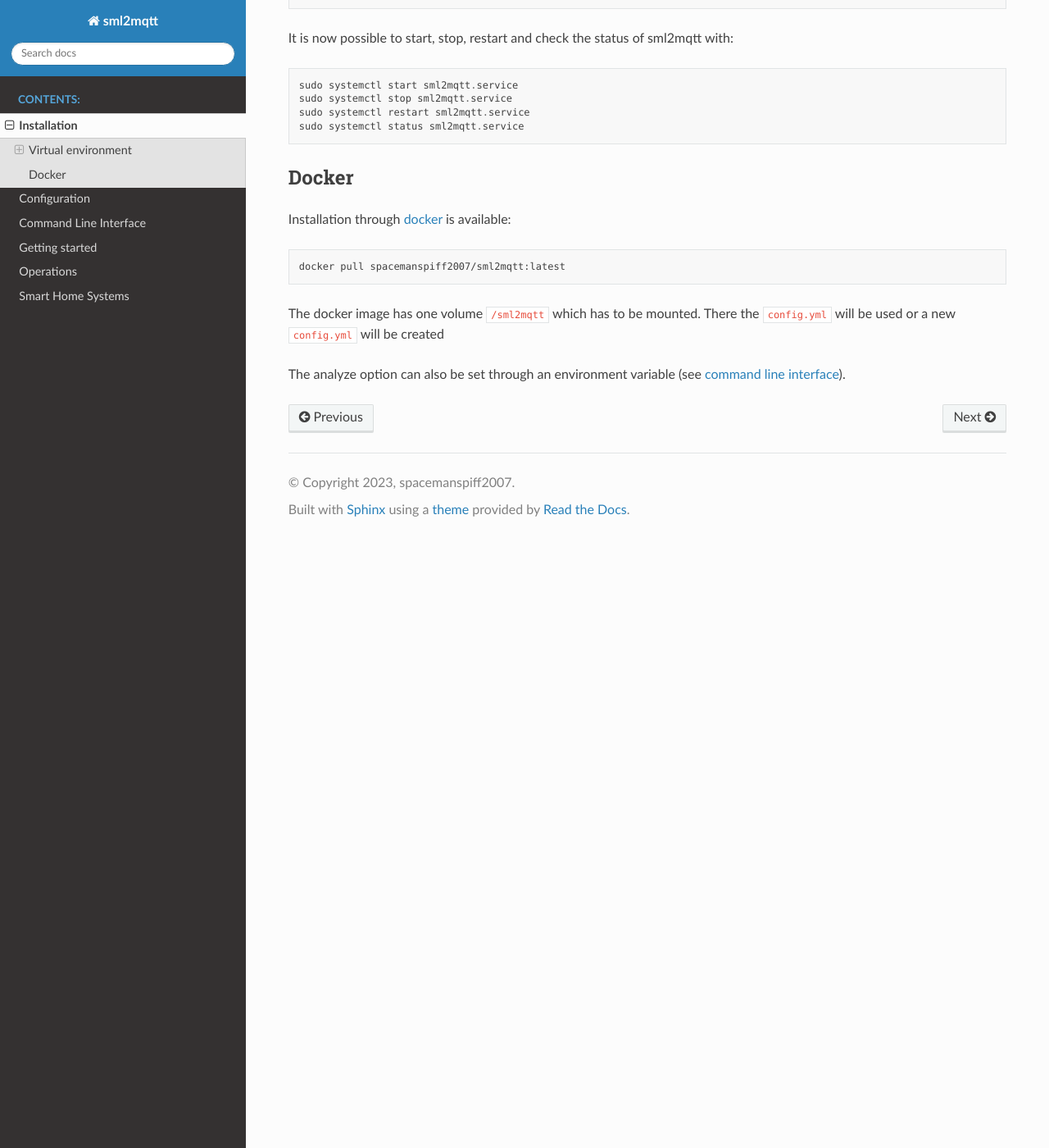
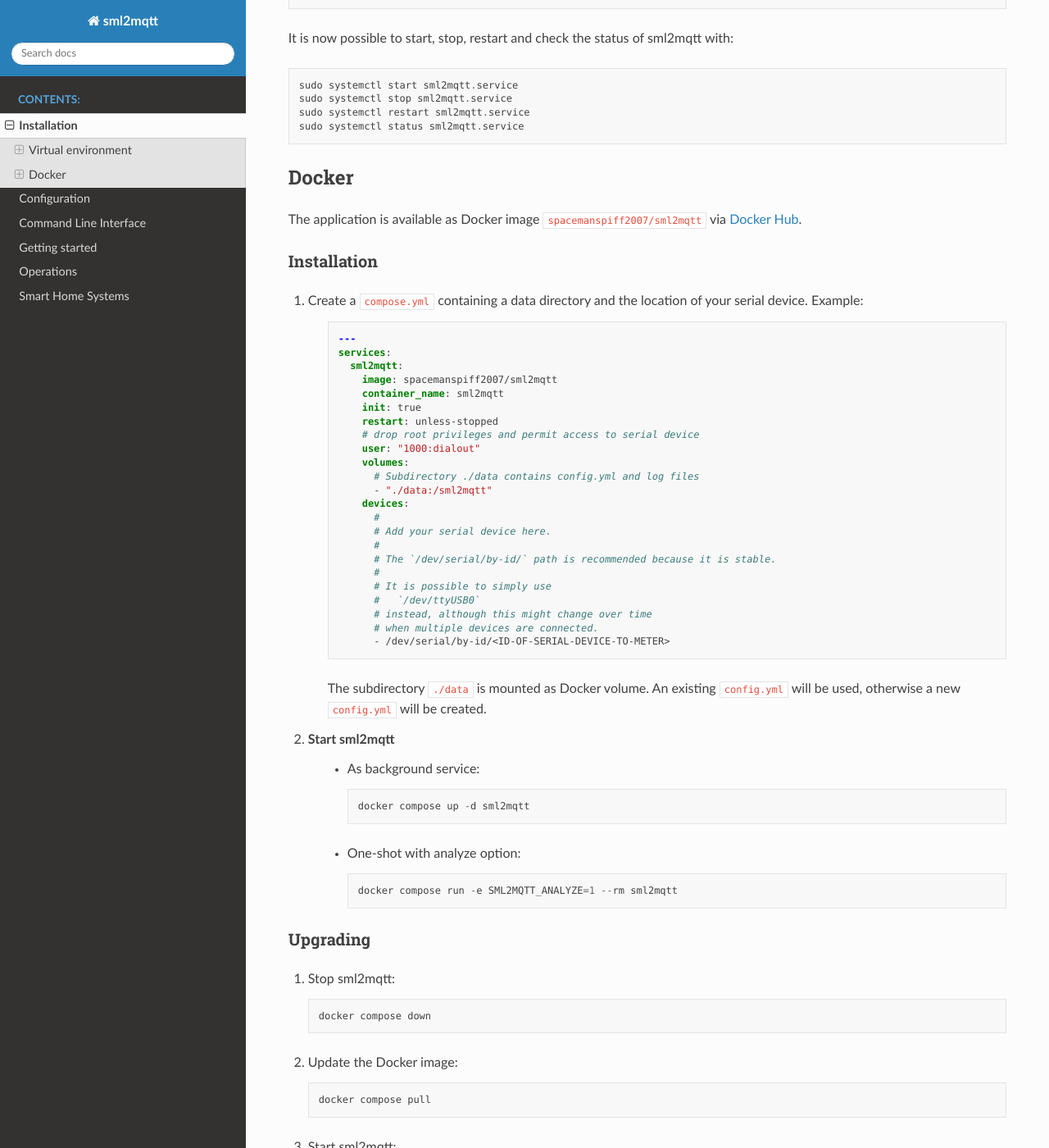
Before and after one commit to spacemanspiff2007/sml2mqtt, a Sphinx documentation site: the page built from docs/installation.rst, in a window 1280 px wide and 1400 px high, scrolled down 2703 px. Shown: the whole window at 82% size. Built offline with Sphinx 7.4.7 and the Read the Docs theme 3.1.0, drawn with Linux system fonts in a browser that asks for light colours; some of the changed text lies outside the part shown.

```diff
--- /dev/null
+++ b/compose.example.yml
@@ -0,0 +1,23 @@
+---
+services:
+  sml2mqtt:
+    image: spacemanspiff2007/sml2mqtt
+    container_name: sml2mqtt
+    init: true
+    restart: unless-stopped
+    # drop root privileges and permit access to serial device
+    user: "1000:dialout"
+    volumes:
+      # Subdirectory ./data contains config.yml and log files
+      - "./data:/sml2mqtt"
+    devices:
+      #
+      # Add your serial device here.
+      #
+      # The `/dev/serial/by-id/` path is recommended because it is stable.
+      #
+      # It is possible to simply use
+      #   `/dev/ttyUSB0`
+      # instead, although this might change over time
+      # when multiple devices are connected.
+      - /dev/serial/by-id/<ID-OF-SERIAL-DEVICE-TO-METER>
--- a/docs/installation.rst
+++ b/docs/installation.rst
@@ -126,20 +126,49 @@
     sudo systemctl restart sml2mqtt.service
     sudo systemctl status sml2mqtt.service
 
-
 Docker
 ======================================
 
+The application is available as Docker image ``spacemanspiff2007/sml2mqtt`` via `Docker Hub <https://hub.docker.com/r/spacemanspiff2007/sml2mqtt>`_.
 
-Installation through `docker <https://hub.docker.com/r/spacemanspiff2007/sml2mqtt>`_ is available:
+Installation
+--------------------------------------
 
-.. code-block:: bash
+#. Create a ``compose.yml`` containing a data directory and the location of your serial device. Example:
 
-    docker pull spacemanspiff2007/sml2mqtt:latest
+    .. literalinclude:: ../compose.example.yml
+        :language: yaml
+
+    The subdirectory ``./data`` is mounted as Docker volume. An existing ``config.yml`` will be used, otherwise a new ``config.yml`` will be created.
+
+#. Start sml2mqtt
+    * As background service::
+
+        docker compose up -d sml2mqtt
+
+    * One-shot with analyze option::
+
+        docker compose run -e SML2MQTT_ANALYZE=1 --rm sml2mqtt
 
 
-The docker image has one volume ``/sml2mqtt`` which has to be mounted.
-There the ``config.yml`` will be used or a new ``config.yml`` will be created
+Upgrading
+--------------------------------------
+#. Stop sml2mqtt::
 
-The analyze option can also be set through an environment variable
-(see :ref:`command line interface <COMMAND_LINE_INTERFACE>`).
+    docker compose down
+
+#. Update the Docker image::
+
+    docker compose pull
+
+#. Start sml2mqtt::
+
+    docker compose up -d
+
+#. Observe the log for errors in case there were changes
+
+
+Autostart after reboot
+--------------------------------------
+
+To automatically start sml2mqtt after a reboot, add ``restart: unless-stopped`` to your ``compose.yml``.
```
Also changed, not shown: 3 other files.
